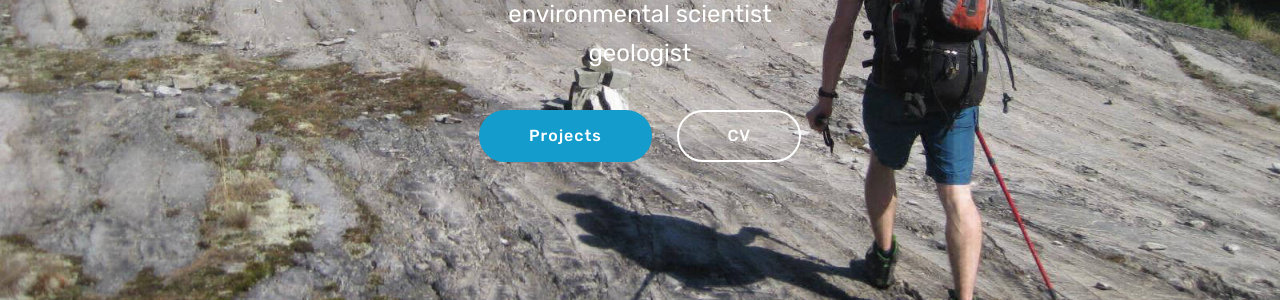
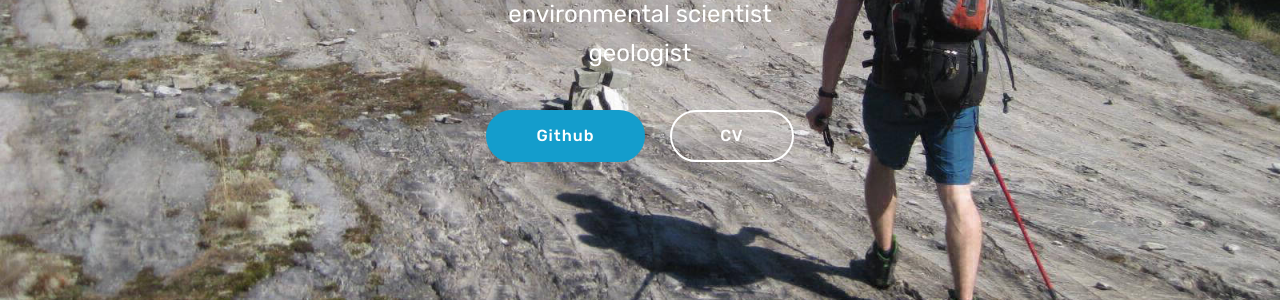
Before and after one commit to patawatt/patawatt.github.io, a Jekyll site: the page index.html, which Jekyll copies as it is, in a window 1280 px wide. Shown: the part 440-740 px from the top of the page. Built offline with Jekyll 4.4.1, drawn with Linux system fonts in a browser that asks for light colours; some web fonts are replaced.

Commit message:
Projects link changed to github

```diff
--- a/index.html
+++ b/index.html
@@ -53,7 +53,7 @@
     </nav>
 </section>
 
-<section class="engine"><a href="https://mobirise.info/i">free website creation software</a></section><section class="cid-qTkA127IK8 mbr-fullscreen" id="header2-1">
+<section class="engine"><a href="https://mobirise.info/m">site design templates</a></section><section class="cid-qTkA127IK8 mbr-fullscreen" id="header2-1">
 
 
 
@@ -65,7 +65,7 @@
                 <h1 class="mbr-section-title mbr-bold pb-3 mbr-fonts-style display-1">Pat Watt</h1>
 
                 <p class="mbr-text pb-3 mbr-fonts-style display-5">software developer<br>environmental scientist<br>geologist</p>
-                <div class="mbr-section-btn"><a class="btn btn-md btn-primary display-4" href="https://www.patwatt.ca/#next">Projects</a>
+                <div class="mbr-section-btn"><a class="btn btn-md btn-primary display-4" href="https://www.patwatt.ca/#next">Github</a>
                     <a class="btn btn-md btn-white-outline display-4" href="assets/files/Patrick%20Watt%20-%20Resume%20and%20References%20-%20Environmental%20Data%20Analyst.pdf" target="_blank">CV</a></div>
             </div>
         </div>
--- a/page1.html
+++ b/page1.html
@@ -53,7 +53,7 @@
     </nav>
 </section>
 
-<section class="engine"><a href="https://mobirise.info/j">website templates</a></section><section once="footers" class="cid-rsc2wtbhwE mbr-reveal" id="footer7-6">
+<section class="engine"><a href="https://mobirise.info/v">free html templates</a></section><section once="footers" class="cid-rsc2wtbhwE mbr-reveal" id="footer7-6">
 
 
 
```
Also changed, not shown: 1 other file.
